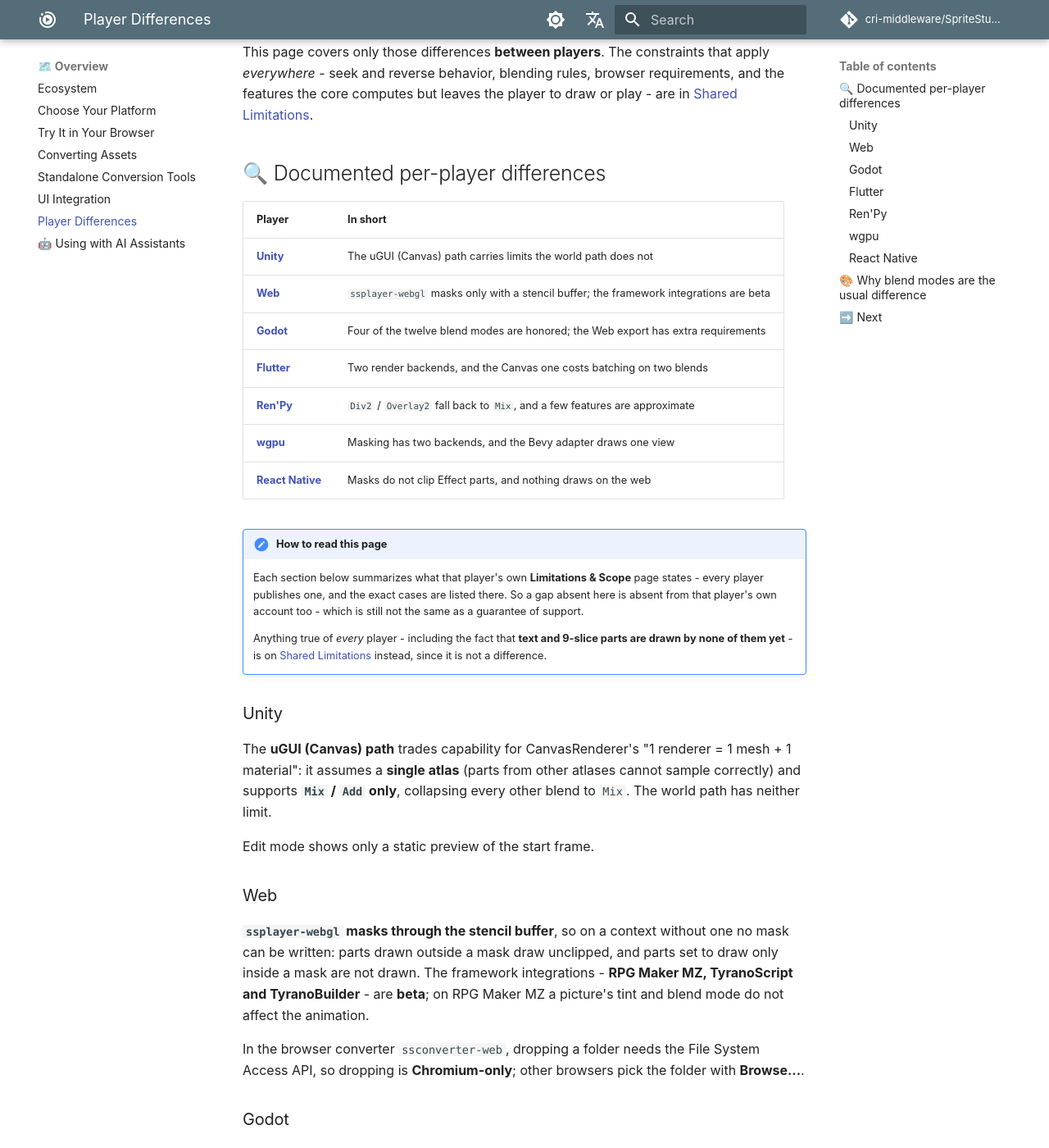
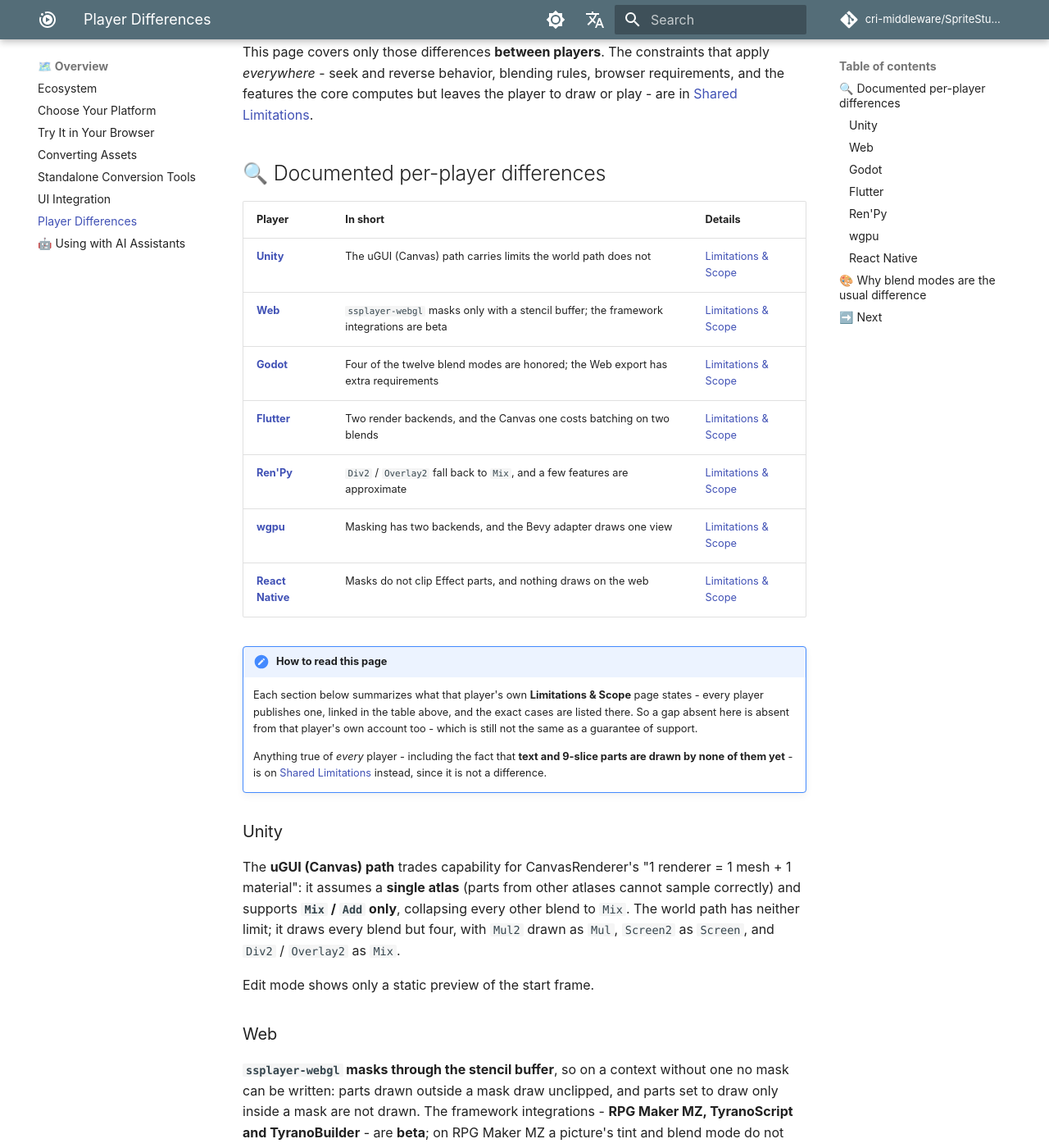
Before and after one commit to cri-middleware/SpriteStudio-Docs, an MkDocs documentation site: the page built from docs/en/overview/player-differences.md, in a window 1280 px wide and 1400 px high, scrolled down 370 px. Shown: the whole window at 82% size. Built offline with MkDocs 1.6.1 and Material for MkDocs 9.7.7, drawn with Linux system fonts in a browser that asks for light colours; comment, search, counter and statistics services are not loaded; some of the changed text lies outside the part shown.

Commit message:
docs: link each player's limitations page, and list its blend approximations
player-differences.md says each section summarizes the player's Limitations & Scope page and that a gap absent here is absent there too, but never linked those pages, and the Unity world path, Flutter and wgpu sections left out the blends their pages say are drawn with a neighbour's state (Mul2 and Mulalpha as Mul, Screen2 as Screen).

```diff
--- a/docs/en/overview/player-differences.md
+++ b/docs/en/overview/player-differences.md
@@ -15,19 +15,19 @@ the core computes but leaves the player to draw or play - are in
 
 ## 🔍 Documented per-player differences
 
-| Player | In short |
-|---|---|
-| **[Unity](../players/unity.md)** | The uGUI (Canvas) path carries limits the world path does not |
-| **[Web](../players/web.md)** | `ssplayer-webgl` masks only with a stencil buffer; the framework integrations are beta |
-| **[Godot](../players/godot.md)** | Four of the twelve blend modes are honored; the Web export has extra requirements |
-| **[Flutter](../players/flutter.md)** | Two render backends, and the Canvas one costs batching on two blends |
-| **[Ren'Py](../players/renpy.md)** | `Div2` / `Overlay2` fall back to `Mix`, and a few features are approximate |
-| **[wgpu](../players/wgpu.md)** | Masking has two backends, and the Bevy adapter draws one view |
-| **[React Native](../players/react-native.md)** | Masks do not clip Effect parts, and nothing draws on the web |
+| Player | In short | Details |
+|---|---|---|
+| **[Unity](../players/unity.md)** | The uGUI (Canvas) path carries limits the world path does not | [Limitations & Scope](https://cri-middleware.github.io/SSPlayerForUnity/limitations/) |
+| **[Web](../players/web.md)** | `ssplayer-webgl` masks only with a stencil buffer; the framework integrations are beta | [Limitations & Scope](https://cri-middleware.github.io/SSPlayerForWeb/limitations) |
+| **[Godot](../players/godot.md)** | Four of the twelve blend modes are honored; the Web export has extra requirements | [Limitations & Scope](https://cri-middleware.github.io/SSPlayerForGodot/limitations/) |
+| **[Flutter](../players/flutter.md)** | Two render backends, and the Canvas one costs batching on two blends | [Limitations & Scope](https://cri-middleware.github.io/SSPlayerForFlutter/limitations/) |
+| **[Ren'Py](../players/renpy.md)** | `Div2` / `Overlay2` fall back to `Mix`, and a few features are approximate | [Limitations & Scope](https://cri-middleware.github.io/SSPlayerForRenPy/limitations/) |
+| **[wgpu](../players/wgpu.md)** | Masking has two backends, and the Bevy adapter draws one view | [Limitations & Scope](https://cri-middleware.github.io/SSPlayerForWgpu/limitations/) |
+| **[React Native](../players/react-native.md)** | Masks do not clip Effect parts, and nothing draws on the web | [Limitations & Scope](https://cri-middleware.github.io/SSPlayerForReactNative/limitations) |
 
 !!! note "How to read this page"
     Each section below summarizes what that player's own **Limitations & Scope** page states -
-    every player publishes one, and the exact cases are listed there. So a gap absent here is
+    every player publishes one, linked in the table above, and the exact cases are listed there. So a gap absent here is
     absent from that player's own account too - which is still not the same as a guarantee of
     support.
 
@@ -40,7 +40,8 @@ the core computes but leaves the player to draw or play - are in
 The **uGUI (Canvas) path** trades capability for CanvasRenderer's "1 renderer = 1 mesh + 1
 material": it assumes a **single atlas** (parts from other atlases cannot sample correctly) and
 supports **`Mix` / `Add` only**, collapsing every other blend to `Mix`. The world path has neither
-limit.
+limit; it draws every blend but four, with `Mul2` drawn as `Mul`, `Screen2` as `Screen`, and `Div2` /
+`Overlay2` as `Mix`.
 
 Edit mode shows only a static preview of the start frame.
 
@@ -69,7 +70,7 @@ single-threaded (`nothread`), which is why it needs no COOP/COEP headers.
 
 Two render backends (`flutter_gpu` / Canvas; Web is always Canvas). On Canvas, `Sub` and `Invert`
 are reconstructed from four and three passes (they cannot batch); `Div2` / `Overlay2` render as `Mix` on
-**both** backends. Masks **do not clip Effect parts** on either backend. The Web target is a
+**both** backends, and `Mulalpha` / `Mul2` as `Mul` and `Screen2` as `Screen`. Masks **do not clip Effect parts** on either backend. The Web target is a
 **developer preview**.
 
 Widget **part following** carries the transform but not the draw order - a followed widget paints
@@ -86,7 +87,7 @@ anything nested inside an Instance part - and the particles an Effect part emits
 
 ### wgpu
 
-`Div2` / `Overlay2` fall back to `Mix`. Masking has **two backends, and what the host's pass lends
+`Div2` / `Overlay2` fall back to `Mix`, `Mulalpha` / `Mul2` draw as `Mul`, and `Screen2` as `Screen`. Masking has **two backends, and what the host's pass lends
 picks between them**: the **stencil** one, or the **coverage-bitmap** one for a pass that lends no
 stencil, at the cost of one extra render pass per masking player, and one more for every 24 mask
 writers past the first 24. Both backends stop at 96 writers per player. Either way, the pass the
```
Also changed, not shown: docs/ja/overview/player-differences.md (+13 -13 lines).
